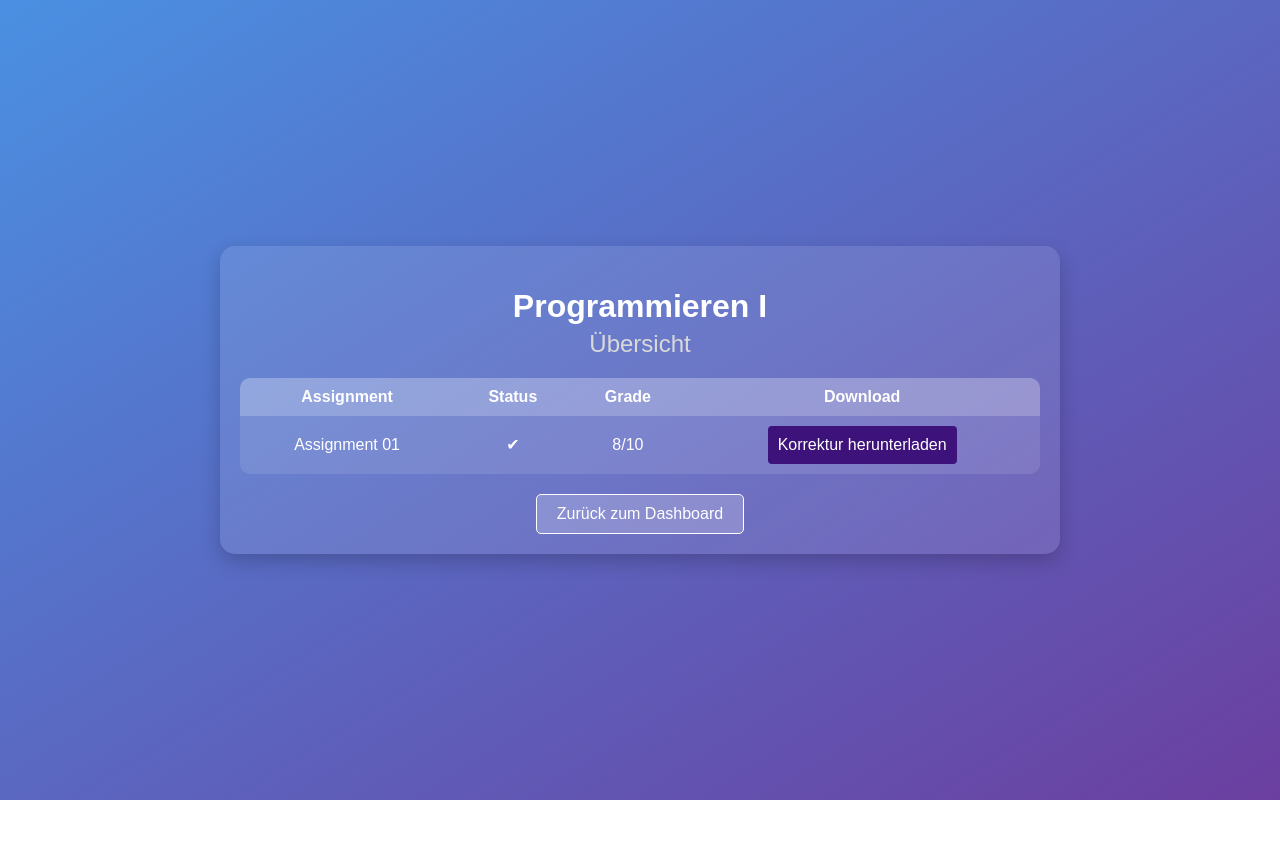
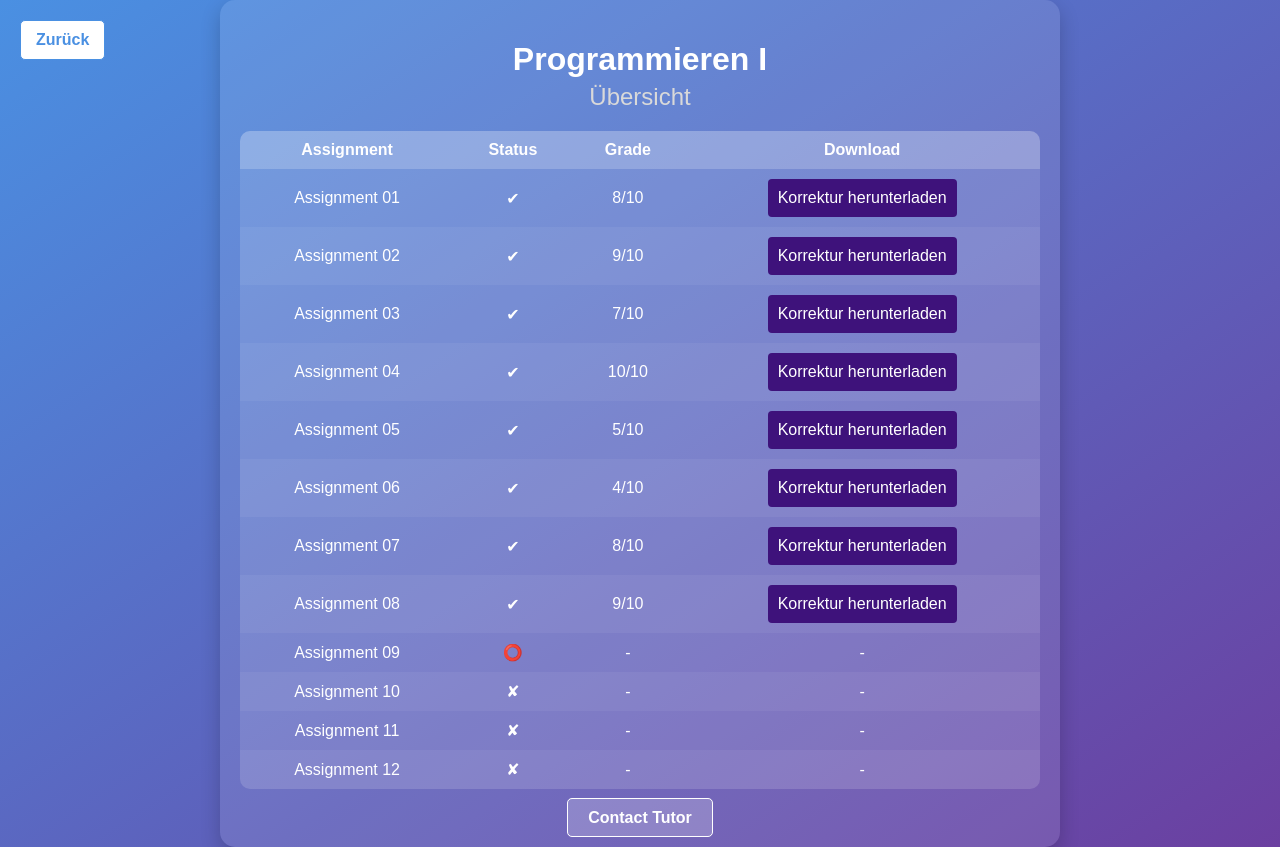
Before and after one commit to fionislow/hci.github.io, a plain HTML site: page ÜbersichtDerAssignments.html in a window 1280 px wide. Before the commit the page ends 800 px from the top, so only its background shows below. Drawn offline with Linux system fonts and the light colour scheme.

Commit message:
kleiner Fehler, wieder ergänzt

```diff
--- a/ÜbersichtDerAssignments.html
+++ b/ÜbersichtDerAssignments.html
@@ -82,24 +82,6 @@
             background-color: #0056b3;
         }
 
-        .back-button {
-            display: inline-block;
-            text-align: center;
-            margin-top: 20px;
-            padding: 10px 20px;
-            color: white;
-            background-color: rgba(255, 255, 255, 0.2);
-            border: 1px solid white;
-            text-decoration: none;
-            border-radius: 5px;
-            transition: all 0.3s ease;
-        }
-
-        .back-button:hover {
-            background-color: white;
-            color: #4a90e2;
-        }
-
         .contact {
             margin-top: 20px;
         }
@@ -119,9 +101,29 @@
             background-color: white;
             color: #6b3fa0;
         }
+
+        .back-button {
+            position: absolute;
+            top: 20px;
+            left: 20px;
+            background-color: white;
+            color: #4a90e2;
+            text-decoration: none;
+            font-weight: bold;
+            padding: 10px 15px;
+            border-radius: 5px;
+            border: 1px solid #4a90e2;
+            transition: all 0.3s ease;
+        }
+
+        .back-button:hover {
+            background-color: #4a90e2;
+            color: white;
+        }
     </style>
 </head>
 <body>
+    <a href="dashboard.html" class="back-button">Zurück</a>
     <div class="container">
         <h1>Programmieren I</h1>
         <h2>Übersicht</h2>
@@ -141,10 +143,77 @@
                     <td>8/10</td>
                     <td><a href="assignment1.pdf" download class="button">Korrektur herunterladen</a></td>
                 </tr>
-                <!-- Weitere Assignment-Daten können hier hinzugefügt werden -->
+                <tr>
+                    <td>Assignment 02</td>
+                    <td>✔</td>
+                    <td>9/10</td>
+                    <td><a href="assignment2.pdf" download class="button">Korrektur herunterladen</a></td>
+                </tr>
+                <tr>
+                    <td>Assignment 03</td>
+                    <td>✔</td>
+                    <td>7/10</td>
+                    <td><a href="assignment3.pdf" download class="button">Korrektur herunterladen</a></td>
+                </tr>
+                <tr>
+                    <td>Assignment 04</td>
+                    <td>✔</td>
+                    <td>10/10</td>
+                    <td><a href="assignment4.pdf" download class="button">Korrektur herunterladen</a></td>
+                </tr>
+                <tr>
+                    <td>Assignment 05</td>
+                    <td>✔</td>
+                    <td>5/10</td>
+                    <td><a href="assignment5.pdf" download class="button">Korrektur herunterladen</a></td>
+                </tr>
+                <tr>
+                    <td>Assignment 06</td>
+                    <td>✔</td>
+                    <td>4/10</td>
+                    <td><a href="assignment6.pdf" download class="button">Korrektur herunterladen</a></td>
+                </tr>
+                <tr>
+                    <td>Assignment 07</td>
+                    <td>✔</td>
+                    <td>8/10</td>
+                    <td><a href="assignment7.pdf" download class="button">Korrektur herunterladen</a></td>
+                </tr>
+                <tr>
+                    <td>Assignment 08</td>
+                    <td>✔</td>
+                    <td>9/10</td>
+                    <td><a href="assignment8.pdf" download class="button">Korrektur herunterladen</a></td>
+                </tr>
+                <tr>
+                    <td>Assignment 09</td>
+                    <td>⭕</td>
+                    <td>-</td>
+                    <td>-</td>
+                </tr>
+                <tr>
+                    <td>Assignment 10</td>
+                    <td>✘</td>
+                    <td>-</td>
+                    <td>-</td>
+                </tr>
+                <tr>
+                    <td>Assignment 11</td>
+                    <td>✘</td>
+                    <td>-</td>
+                    <td>-</td>
+                </tr>
+                <tr>
+                    <td>Assignment 12</td>
+                    <td>✘</td>
+                    <td>-</td>
+                    <td>-</td>
+                </tr>
             </tbody>
         </table>
-        <a href="dashboard.html" class="back-button">Zurück zum Dashboard</a>
+        <div class="contact">
+            <a href="mailto:tutor@example.com">Contact Tutor</a>
+        </div>
     </div>
 </body>
 </html>
```
